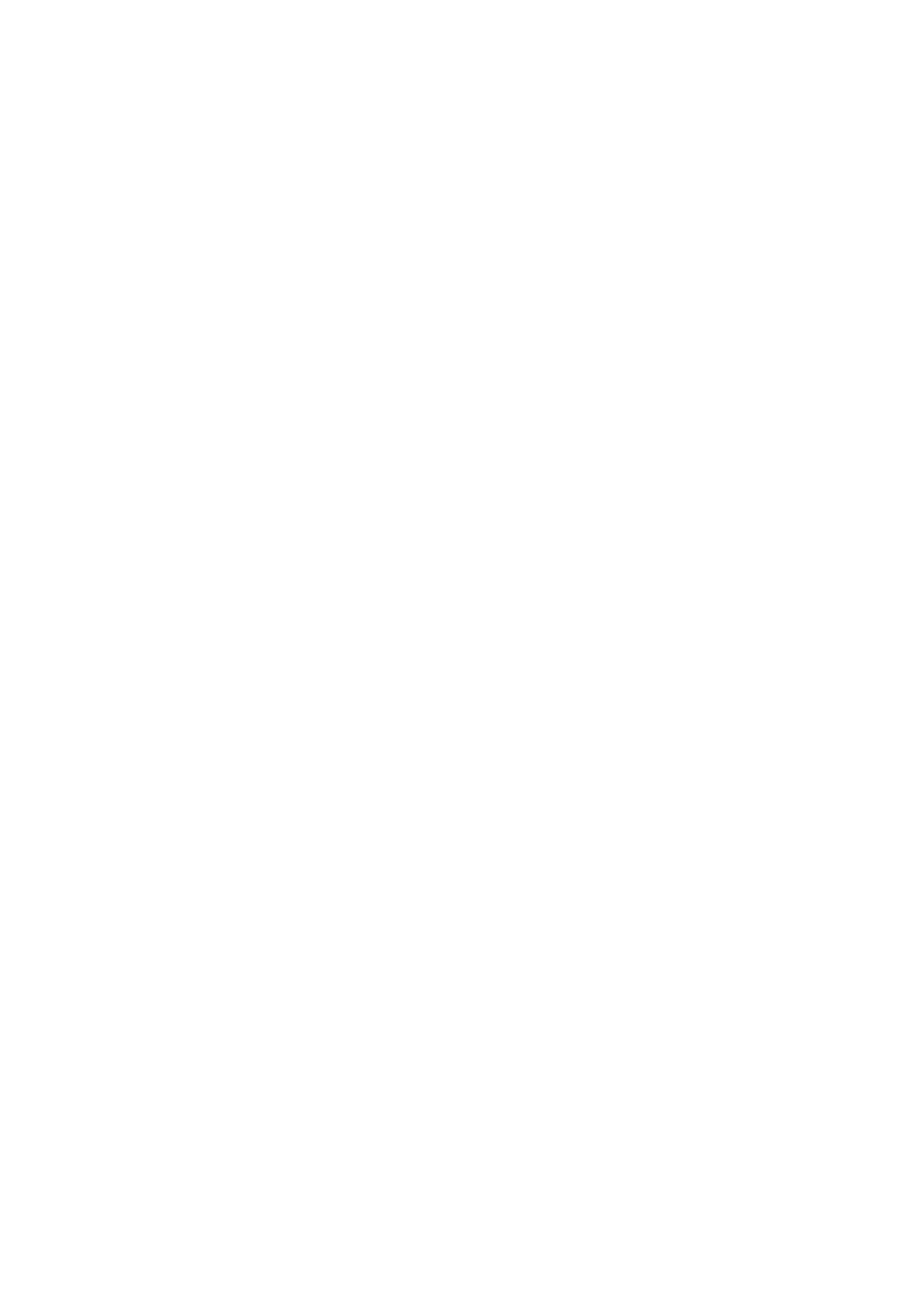
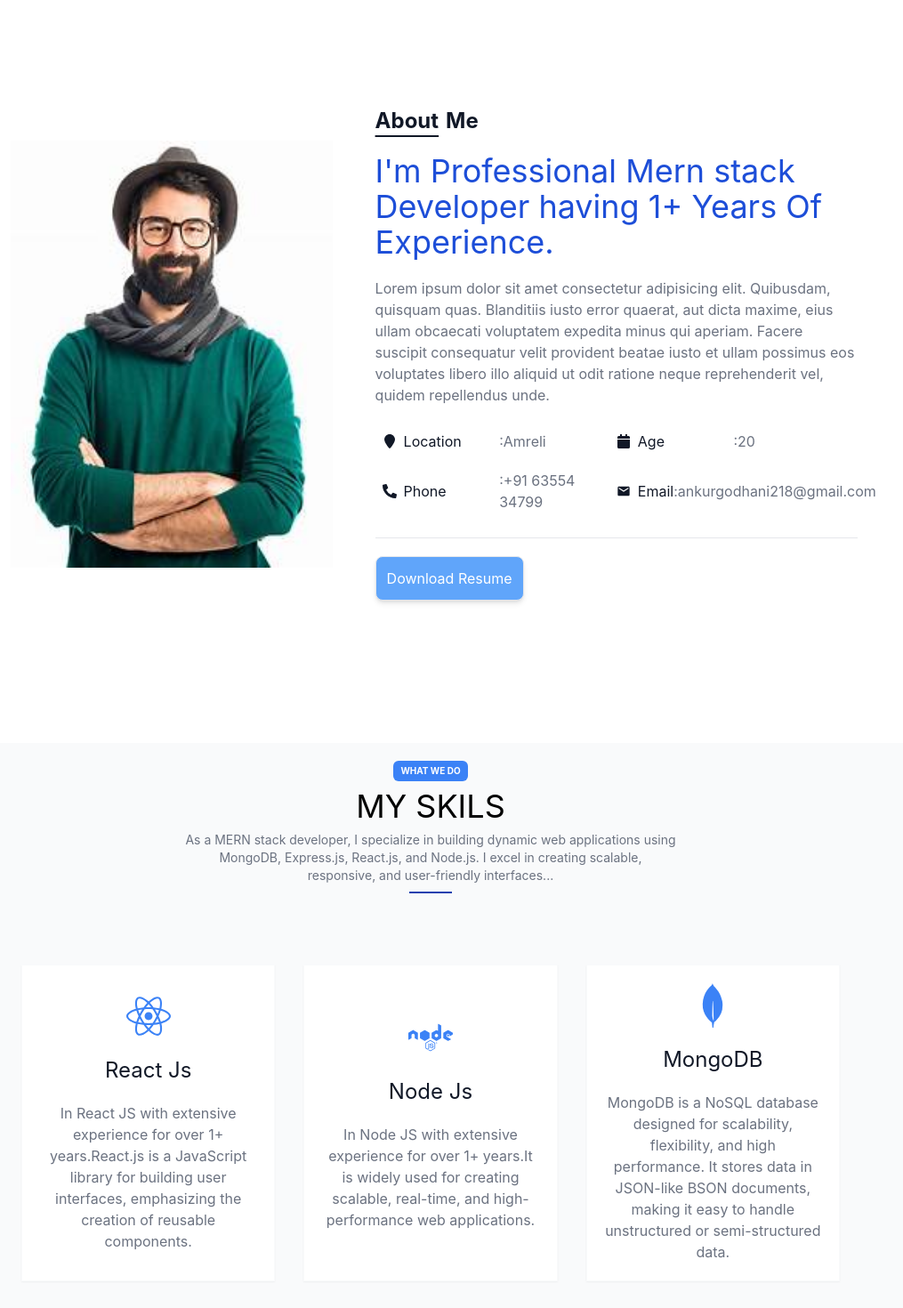
Before and after one commit to godhaniankur/portfolio-, a React (Create React App) app in the folder frontend/: page / in a window 1280 px wide. Shown: the part 840-2310 px from the top of the page at 89% size, without its empty margins (156-1171 px from the left). Before the commit the page ends 800 px from the top, so only its background shows below. Built offline with nearby package versions, Linux system fonts and the light colour scheme.

Commit message:
add skils page and about page

```diff
--- /dev/null
+++ b/frontend/src/Data/serivedata.js
@@ -0,0 +1,40 @@
+import { GrPieChart } from "react-icons/gr";
+import { FaReact } from "react-icons/fa";
+import { FaNode } from "react-icons/fa";
+import { SiMongodb } from "react-icons/si";
+import { TbBrandJavascript } from "react-icons/tb";
+import { FaHtml5 } from "react-icons/fa6";
+import { FaPython } from "react-icons/fa";
+
+export const workson = [
+    {
+        icons:FaReact,
+        title : "React Js",
+        description:"In React JS with extensive experience for over 1+ years.React.js is a JavaScript library for building user interfaces, emphasizing the creation of reusable components."
+    },
+    {
+        icons:FaNode,
+        title : "Node Js",
+        description:"In Node JS with extensive experience for over 1+ years.It is widely used for creating scalable, real-time, and high-performance web applications."
+    },
+    {
+        icons:SiMongodb,
+        title : "MongoDB",
+        description:"MongoDB is a NoSQL database designed for scalability, flexibility, and high performance. It stores data in JSON-like BSON documents, making it easy to handle unstructured or semi-structured data."
+    },
+    {
+        icons:TbBrandJavascript,
+        title : "JavaScript",
+        description:"JavaScript is a dynamic programming language primarily used for creating interactive web pages. It enables client-side scripting, allowing developers to manipulate HTML, CSS, and handle browser events in real time."
+    },
+    {
+        icons:FaPython,
+        title : "Python",
+        description:" In experience for over 1+ month.Python is a versatile, high-level programming language known for its simplicity and readability. It supports multiple paradigms like object-oriented, procedural, and functional programming."
+    },
+    {
+        icons:FaHtml5,
+        title : "HTML/CSS",
+        description:"is used to create the structure of web pages. It defines the layout and content of a web page, using various elements like headings, paragraphs, links, lists, images, forms, and more. HTML uses tags to define these elements."
+    }
+]
--- /dev/null
+++ b/frontend/src/componets/About.jsx
@@ -0,0 +1,55 @@
+import React from 'react'
+import Btnbutton from '../samepage/Btnbutton'
+import about from './../srcImage/about.jpeg'
+import { FaLocationPin } from "react-icons/fa6";
+import { FaCalendar } from "react-icons/fa";
+import { FaPhoneAlt } from "react-icons/fa";
+import { MdEmail } from "react-icons/md";
+
+const About = () => {
+    return (
+        <div className='mt-40'>
+            <div className='w-9/12 flex mx-auto'>
+                <div className='flex justify-between items-center text-black w-full gap-x-10'>
+                    <div className='p-2 w-fit'>
+                        <img src={about} alt="" className=' bg-cover h-[30rem] w-[40rem]' />
+                    </div>
+                    <div className='w-full flex flex-col gap-y-5 justify-center text-gray-900'>
+                        <div className='flex gap-x-2'>
+                            <h1 className='text-2xl font-bold underline underline-offset-[0.5rem]'>About </h1>
+                            <span className='text-2xl font-bold'>Me</span>
+                        </div>
+                        <span className='text-4xl text-blue-700 '>
+                            I'm Professional Mern stack Developer having 1+ Years Of Experience.
+                        </span>
+                        <p className=' text-md text-gray-500 '>
+                            Lorem ipsum dolor sit amet consectetur adipisicing elit. Quibusdam, quisquam quas. Blanditiis iusto error quaerat, aut dicta maxime, eius ullam obcaecati voluptatem expedita minus qui aperiam. Facere suscipit consequatur velit provident beatae iusto et ullam possimus eos voluptates libero illo aliquid ut odit ratione neque reprehenderit vel, quidem repellendus unde.
+                        </p>
+                        <div className=' grid grid-cols-2 w-full p-2 gap-y-5'>
+                             <div className=' flex justify-between items-center'>
+                                <p className='flex items-center gap-x-2 w-full'><FaLocationPin/>Location</p>
+                                <span className='w-full text-gray-500'>:Amreli</span>
+                             </div>
+                             <div  className='flex justify-between items-center'>
+                                <p className='flex items-center gap-x-2 w-full'><FaCalendar/>Age</p>
+                                <span className='w-full text-gray-500'>:20</span>
+                             </div>
+                             <div  className=' flex justify-between items-center'>
+                                <p className='flex items-center gap-x-2 w-full'><FaPhoneAlt/>Phone</p>
+                                <span className='w-full text-gray-500'>:+91 63554 34799</span>
+                             </div>
+                             <div  className=' flex justify-between items-center'>
+                                <p className='flex items-center gap-x-2 w-full'><MdEmail/>Email</p>
+                                <span className='w-full text-gray-500'>:ankurgodhani218@gmail.com</span>
+                             </div>
+                        </div>
+                        <hr />
+                        <Btnbutton text="Download Resume"/>
+                    </div>
+                </div>
+            </div>
+        </div>
+    )
+}
+
+export default About
--- a/frontend/src/componets/HomePage.jsx
+++ b/frontend/src/componets/HomePage.jsx
@@ -5,6 +5,8 @@ import { FaSquareGithub } from "react-icons/fa6";
 import { FaSquareInstagram } from "react-icons/fa6";
 import Navbar from './Navbar'
 import { TypeAnimation } from 'react-type-animation';
+import About from './About';
+import Service from './Service';
 
 const HomePage = () => {
     return (
@@ -41,7 +43,8 @@ const HomePage = () => {
             <div className=' absolute left-[-150px]   w-52 h-52 bg-[#b5b6b87c] hover:bg-white transition-colors duration-200 rotate-[45deg] overflow-hidden'></div>
             <div className='absolute right-[-150px]  w-52 h-52 bg-[#b5b6b87c] hover:bg-white transition-colors duration-200 rotate-[45deg] overflow-hidden'></div>
             </div>
-
+            <About/>
+            <Service/>
         </div>
     )
 }
--- /dev/null
+++ b/frontend/src/componets/Service.jsx
@@ -0,0 +1,39 @@
+import React from 'react'
+import {workson} from '../Data/serivedata'
+
+const Service = () => {
+  return (
+    <div className='w-full mt-40 bg-gray-50'>
+        <div className=''>
+            <div className='w-9/12 flex flex-col justify-center items-center mx-auto text-black p-5'>
+                <div className='flex flex-col items-center justify-center gap-y-2'>
+                    <h3 className='py-1 px-2 text-[10px] font-bold bg-blue-500 rounded-md w-fit text-white'>WHAT WE DO</h3>
+                    <h1 className=' text-4xl '>MY SKILS</h1>
+                    <p className=' text-sm text-center text-gray-500 w-[60%]'>As a MERN stack developer, I specialize in building dynamic web applications using MongoDB, Express.js, React.js, and Node.js. I excel in creating scalable, responsive, and user-friendly interfaces...</p>
+                <span className='border border-blue-800 w-12'></span>
+                </div>
+                <div className='mt-20'>
+                    <div className='grid grid-cols-3 gap-8'>
+                        {
+                            workson.map((datas)=>(
+
+                                <div className='flex flex-col justify-center items-center p-5 bg-white shadow-sm border border-gray-50 text-center gap-y-5 hover:border-b-2 hover:border-b-blue-500 hover:relative -top-2 transition-all duration-500 ease-in-out group'>
+                                    <span><datas.icons size={50} className=' text-blue-500'/></span>
+                                    <h1 className=' text-2xl text-gray-900 group-hover:text-blue-500'>{datas.title}</h1>
+                                    <p className=' text-gray-500'>{datas.description}</p>
+
+                                </div>
+
+                            ))
+                        }
+
+
+                    </div>
+                </div>
+            </div>
+        </div>
+    </div>
+  )
+}
+
+export default Service
--- /dev/null
+++ b/frontend/src/samepage/Btnbutton.jsx
@@ -0,0 +1,13 @@
+import React from 'react'
+
+const Btnbutton = ({text}) => {
+  return (
+    <div>
+        <button className='p-3 bg-blue-400 text-white rounded-lg hover:text-blue-500 transition-all duration-200 ease-linear hover:bg-white shadow-md border '>
+             {text}
+        </button>
+    </div>
+  )
+}
+
+export default Btnbutton
```
Also changed, not shown: frontend/src/srcImage/about.jpeg (added).
